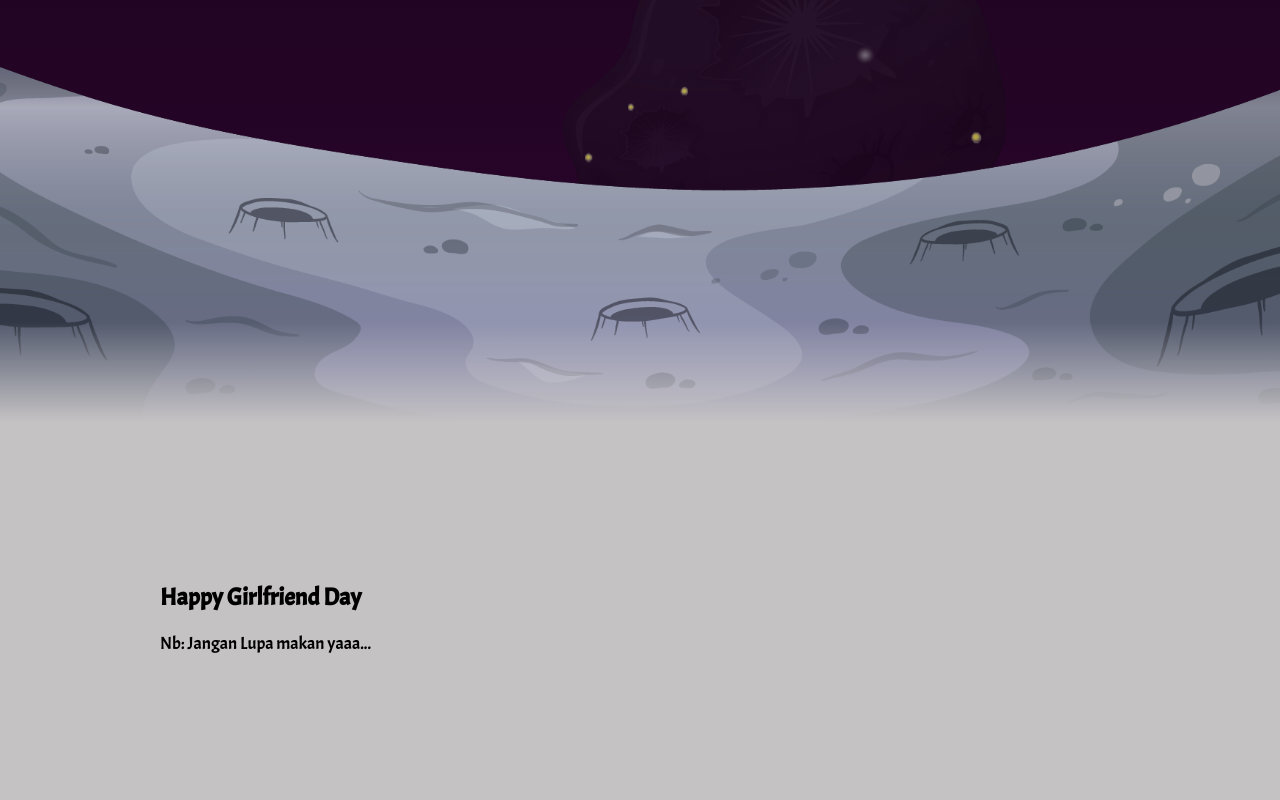
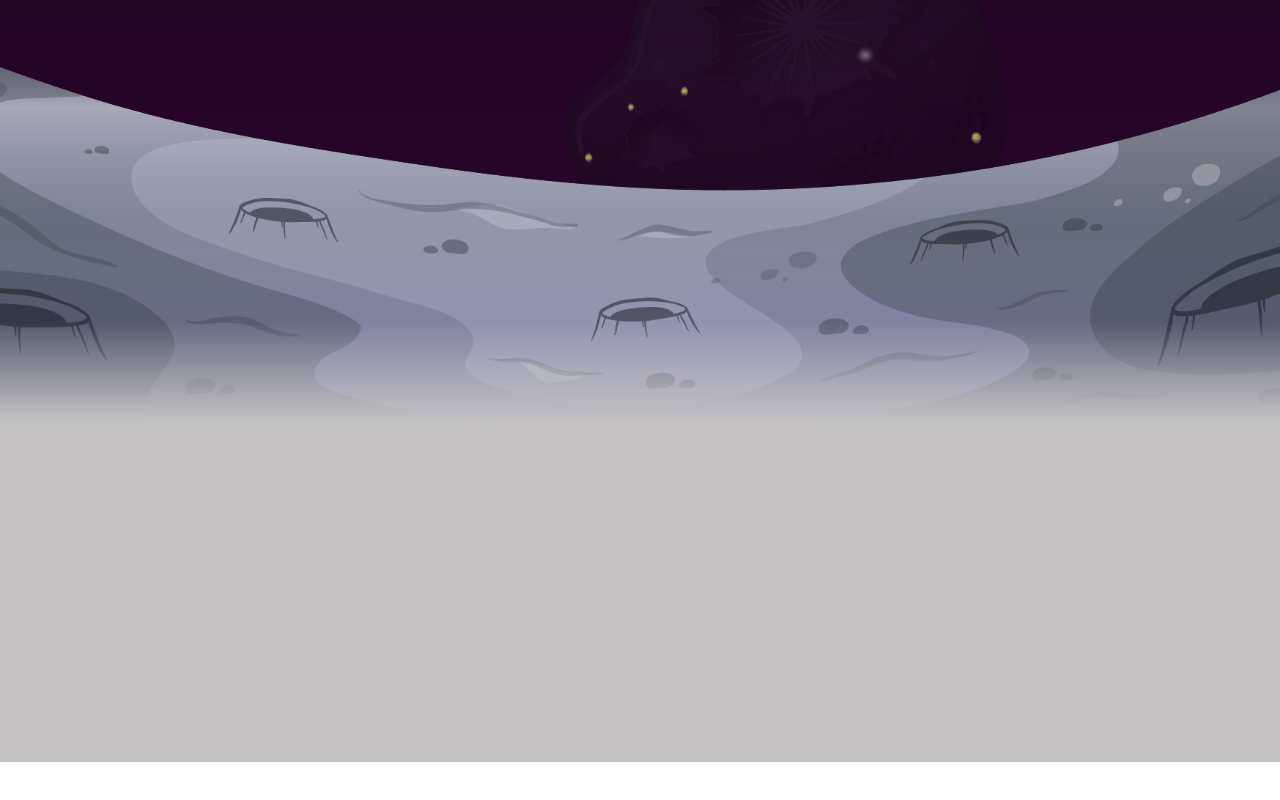
Before and after one commit to KidZonk/KidZonk.github.io, a plain HTML site: page index.html in a window 1280 px wide. Shown: the part 1178-1978 px from the top of the page. After the commit the page ends 1940 px from the top, so only its background shows below. Drawn offline with Linux system fonts and the light colour scheme.

Commit message:
Update index.html

```diff
--- a/index.html
+++ b/index.html
@@ -4,7 +4,7 @@
     <meta charset="UTF-8">
     <meta http-equiv="X-UA-Compatible" content="IE=edge">
     <meta name="viewport" content="width=device-width, initial-scale=1.0">
-    <title>I Love You Besar Sifaaa</title>
+    <title>Selamat Malam</title>
     <link rel="stylesheet" href="style.css">
 </head>
 <body>
@@ -12,11 +12,11 @@
         <img src="stars.png" id="stars">
         <img src="meteorid.png" id="meteorid">
         <img src="rocket.png" id="rocket">
-        <h1 id="text">I Love You <br>Asyifa Nur Khasannah</h1>
+        <h1 id="text">Selamat Malam Made</h1>
     </div>
     <div class="description">
-        <h2>Happy Girlfriend Day</h2><br>
-        <p>Nb: Jangan Lupa makan yaaa...</p>
+        <h2></h2><br>
+        <p></p>
     </div>
     <script src="script.js"></script>
 </body>
```
